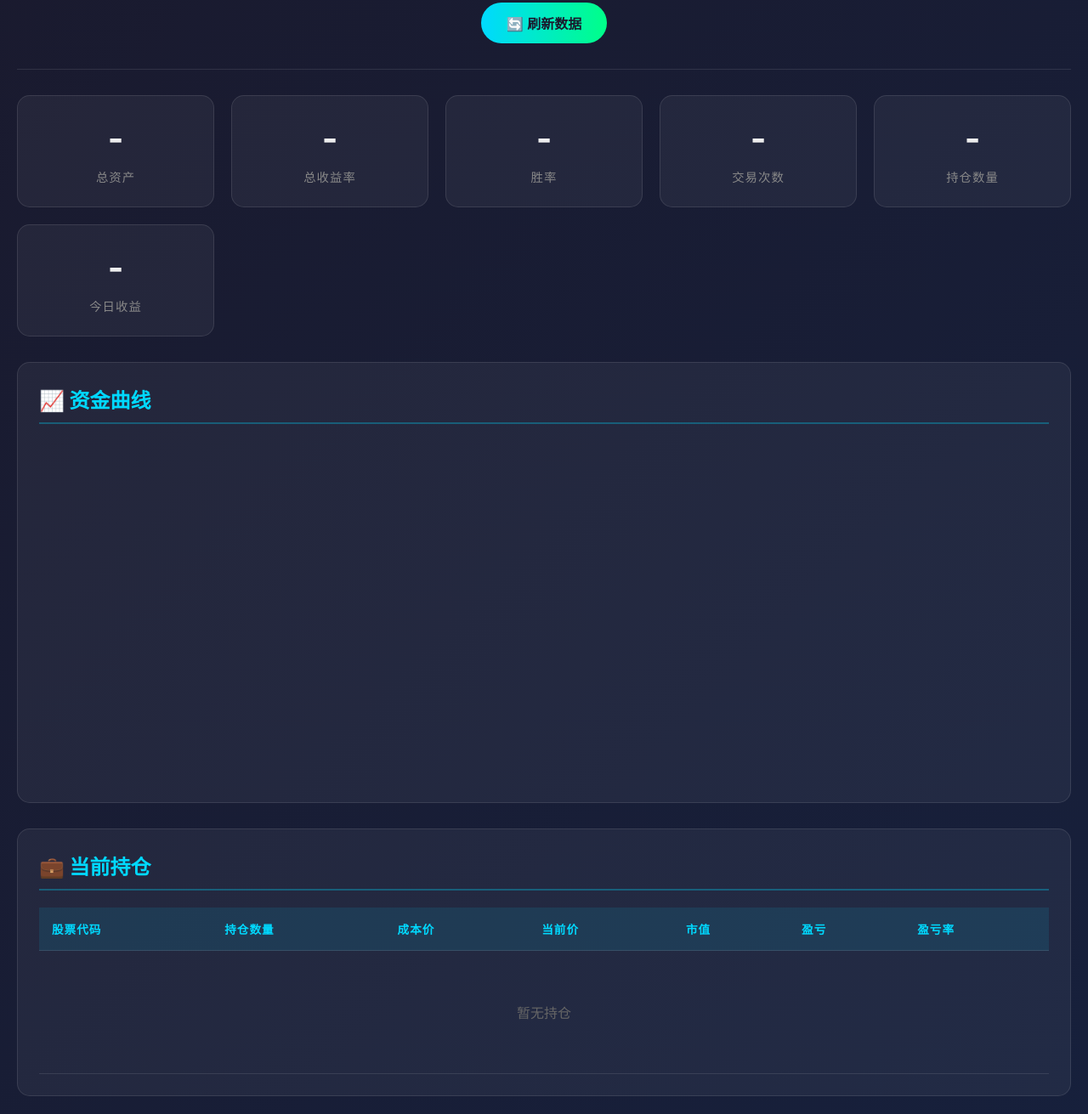
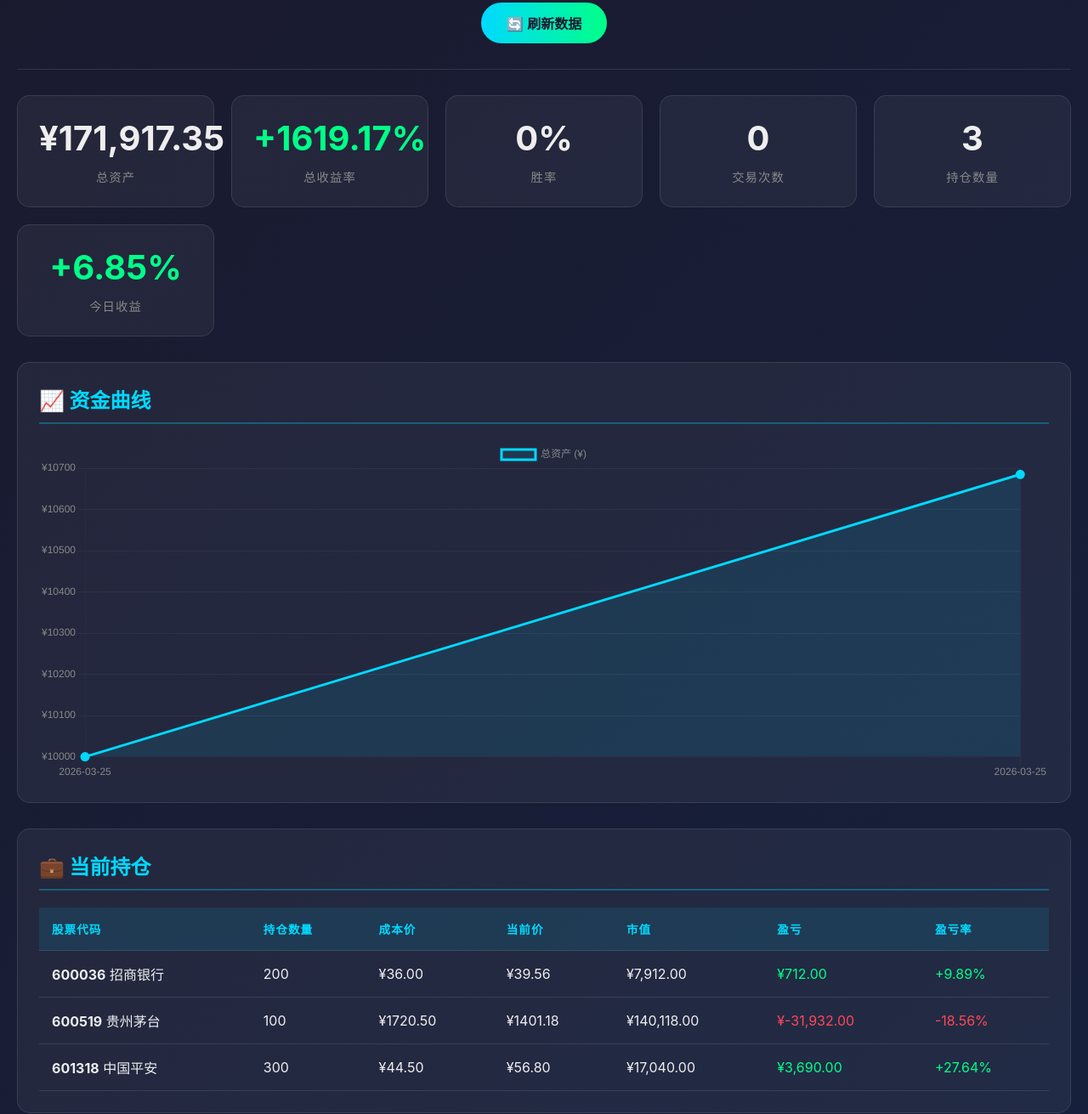
Before and after one commit to xulilong/ai-trader, a website: page investment-simulator/web/index.html in a window 1280 px wide. Shown: the part 155-1466 px from the top of the page at 85% size. Drawn offline with nearby package versions, Linux system fonts and the light colour scheme.

Commit message:
🔧 修复 index.html 数据格式兼容性问题

```diff
--- a/investment-simulator/web/index.html
+++ b/investment-simulator/web/index.html
@@ -348,9 +348,32 @@
         const response = await fetch('state.json?t=' + Date.now());
         const data = await response.json();
 
-        updateStats(data.stats);
+        // 计算总资产
+        const totalAssets = data.capital + Object.values(data.positions).reduce((sum, pos) => {
+          return sum + pos.shares * pos.currentPrice;
+        }, 0);
+
+        // 计算总收益率
+        const totalReturn = ((totalAssets - data.initialCapital) / data.initialCapital * 100).toFixed(2);
+
+        // 计算胜率
+        const sellTrades = data.tradeHistory.filter(t => t.type === 'SELL');
+        const winRate = sellTrades.length > 0
+          ? ((sellTrades.filter(t => t.pnl > 0).length / sellTrades.length) * 100).toFixed(2)
+          : 0;
+
+        const stats = {
+          totalAssets,
+          totalReturn,
+          winRate,
+          totalTrades: sellTrades.length,
+          positionCount: Object.keys(data.positions).length,
+          dailySnapshot: data.dailySnapshot,
+        };
+
+        updateStats(stats);
         updatePositions(data.positions);
-        updateTrades(data.recentTrades);
+        updateTrades(data.tradeHistory.slice(-10).reverse());
         updateChart(data.dailySnapshot);
         updateLastUpdate(data.lastUpdate);
       } catch (err) {
@@ -360,7 +383,7 @@
 
     // 更新统计
     function updateStats(stats) {
-      document.getElementById('totalAssets').textContent = formatMoney(stats.currentAssets);
+      document.getElementById('totalAssets').textContent = formatMoney(stats.totalAssets);
 
       const totalReturnEl = document.getElementById('totalReturn');
       totalReturnEl.textContent = formatPercent(stats.totalReturn);
@@ -385,22 +408,30 @@
     function updatePositions(positions) {
       const tbody = document.getElementById('positionsBody');
 
-      if (!positions || positions.length === 0) {
+      // 支持对象或数组格式
+      const positionArray = Array.isArray(positions)
+        ? positions
+        : Object.entries(positions).map(([code, pos]) => ({ code, ...pos }));
+
+      if (!positionArray || positionArray.length === 0) {
         tbody.innerHTML = '<tr><td colspan="7" class="empty-state">暂无持仓</td></tr>';
         return;
       }
 
-      tbody.innerHTML = positions.map(pos => {
-        const pnlClass = pos.pnl >= 0 ? 'pnl-up' : 'pnl-down';
+      tbody.innerHTML = positionArray.map(pos => {
+        const marketValue = pos.shares * pos.currentPrice;
+        const pnl = (pos.currentPrice - pos.avgCost) * pos.shares;
+        const pnlPercent = ((pos.currentPrice - pos.avgCost) / pos.avgCost) * 100;
+        const pnlClass = pnl >= 0 ? 'pnl-up' : 'pnl-down';
         return `
           <tr>
-            <td><strong>${pos.code}</strong></td>
+            <td><strong>${pos.code}</strong> ${pos.name || ''}</td>
             <td>${pos.shares}</td>
             <td>¥${pos.avgCost.toFixed(2)}</td>
             <td>¥${pos.currentPrice.toFixed(2)}</td>
-            <td>${formatMoney(pos.marketValue)}</td>
-            <td class="${pnlClass}">${formatMoney(pos.pnl)}</td>
-            <td class="${pnlClass}">${formatPercent(pos.pnlPercent)}</td>
+            <td>${formatMoney(marketValue)}</td>
+            <td class="${pnlClass}">${formatMoney(pnl)}</td>
+            <td class="${pnlClass}">${formatPercent(pnlPercent)}</td>
           </tr>
         `;
       }).join('');
```
